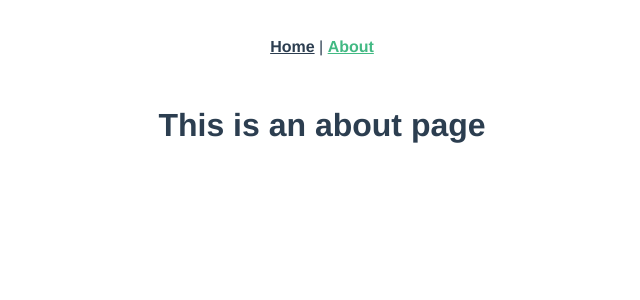
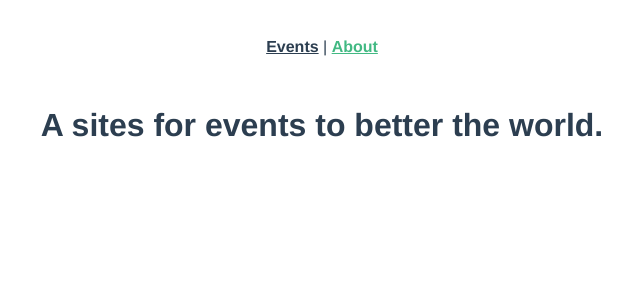
Before and after one commit to marnelfr/vuejs, a Vue app: page /about in a window 1280 px wide. Shown: the top 300 px of the page, without its empty margins (318-958 px from the left). Built offline with nearby package versions, Linux system fonts and the light colour scheme.

Commit message:
Essentiel of vue routing

```diff
--- a/src/App.vue
+++ b/src/App.vue
@@ -1,9 +1,11 @@
 <template>
-  <div id="nav">
-    <router-link to="/">Home</router-link> |
-    <router-link to="/about">About</router-link>
+  <div>
+    <div id="nav">
+      <router-link to="/">Events</router-link> |
+      <router-link to="/about">About</router-link>
+    </div>
+    <router-view />
   </div>
-  <router-view />
 </template>
 
 <style>
@@ -27,4 +29,8 @@
 #nav a.router-link-exact-active {
   color: #42b983;
 }
+
+h4 {
+  font-size: 20px;
+}
 </style>
--- /dev/null
+++ b/src/components/EventCard.vue
@@ -0,0 +1,33 @@
+<template>
+  <div class="event-card">
+    <span>@{{ event.time }} on {{ event.date }}</span>
+    <h4>{{ event.title }}</h4>
+  </div>
+</template>
+
+<script>
+export default {
+  name: 'EventCard',
+  props: {
+    event: {
+      type: Object,
+      required: true,
+    },
+  },
+}
+</script>
+
+<style scoped>
+.event-card {
+  padding: 20px;
+  width: 250px;
+  cursor: pointer;
+  border: 1px solid #39495c;
+  margin-bottom: 18px;
+}
+
+.event-card:hover {
+  transform: scale(1.01);
+  box-shadow: 0 3px 12px 0 rgba(0, 0, 0, 0.2);
+}
+</style>
--- a/src/components/HelloWorld.vue
+++ /dev/null
@@ -1,130 +0,0 @@
-<template>
-  <div class="hello">
-    <h1>{{ msg }}</h1>
-    <p>
-      For a guide and recipes on how to configure / customize this project,<br />
-      check out the
-      <a href="https://cli.vuejs.org" target="_blank" rel="noopener"
-        >vue-cli documentation</a
-      >.
-    </p>
-    <h3>Installed CLI Plugins</h3>
-    <ul>
-      <li>
-        <a
-          href="https://github.com/vuejs/vue-cli/tree/dev/packages/%40vue/cli-plugin-babel"
-          target="_blank"
-          rel="noopener"
-          >babel</a
-        >
-      </li>
-      <li>
-        <a
-          href="https://github.com/vuejs/vue-cli/tree/dev/packages/%40vue/cli-plugin-router"
-          target="_blank"
-          rel="noopener"
-          >router</a
-        >
-      </li>
-      <li>
-        <a
-          href="https://github.com/vuejs/vue-cli/tree/dev/packages/%40vue/cli-plugin-vuex"
-          target="_blank"
-          rel="noopener"
-          >vuex</a
-        >
-      </li>
-      <li>
-        <a
-          href="https://github.com/vuejs/vue-cli/tree/dev/packages/%40vue/cli-plugin-eslint"
-          target="_blank"
-          rel="noopener"
-          >eslint</a
-        >
-      </li>
-    </ul>
-    <h3>Essential Links</h3>
-    <ul>
-      <li>
-        <a href="https://vuejs.org" target="_blank" rel="noopener">Core Docs</a>
-      </li>
-      <li>
-        <a href="https://forum.vuejs.org" target="_blank" rel="noopener"
-          >Forum</a
-        >
-      </li>
-      <li>
-        <a href="https://chat.vuejs.org" target="_blank" rel="noopener"
-          >Community Chat</a
-        >
-      </li>
-      <li>
-        <a href="https://twitter.com/vuejs" target="_blank" rel="noopener"
-          >Twitter</a
-        >
-      </li>
-      <li>
-        <a href="https://news.vuejs.org" target="_blank" rel="noopener">News</a>
-      </li>
-    </ul>
-    <h3>Ecosystem</h3>
-    <ul>
-      <li>
-        <a href="https://router.vuejs.org" target="_blank" rel="noopener"
-          >vue-router</a
-        >
-      </li>
-      <li>
-        <a href="https://vuex.vuejs.org" target="_blank" rel="noopener">vuex</a>
-      </li>
-      <li>
-        <a
-          href="https://github.com/vuejs/vue-devtools#vue-devtools"
-          target="_blank"
-          rel="noopener"
-          >vue-devtools</a
-        >
-      </li>
-      <li>
-        <a href="https://vue-loader.vuejs.org" target="_blank" rel="noopener"
-          >vue-loader</a
-        >
-      </li>
-      <li>
-        <a
-          href="https://github.com/vuejs/awesome-vue"
-          target="_blank"
-          rel="noopener"
-          >awesome-vue</a
-        >
-      </li>
-    </ul>
-  </div>
-</template>
-
-<script>
-export default {
-  name: "HelloWorld",
-  props: {
-    msg: String,
-  },
-};
-</script>
-
-<!-- Add "scoped" attribute to limit CSS to this component only -->
-<style scoped>
-h3 {
-  margin: 40px 0 0;
-}
-ul {
-  list-style-type: none;
-  padding: 0;
-}
-li {
-  display: inline-block;
-  margin: 0 10px;
-}
-a {
-  color: #42b983;
-}
-</style>
--- a/src/router/index.js
+++ b/src/router/index.js
@@ -1,26 +1,26 @@
-import { createRouter, createWebHistory } from "vue-router";
-import Home from "../views/Home.vue";
+import { createRouter, createWebHistory } from 'vue-router'
+import EventList from '@/views/EventList.vue'
 
 const routes = [
   {
-    path: "/",
-    name: "Home",
-    component: Home,
+    path: '/',
+    name: 'EventList',
+    component: EventList,
   },
   {
-    path: "/about",
-    name: "About",
+    path: '/about',
+    name: 'About',
     // route level code-splitting
     // this generates a separate chunk (about.[hash].js) for this route
     // which is lazy-loaded when the route is visited.
     component: () =>
-      import(/* webpackChunkName: "about" */ "../views/About.vue"),
+      import(/* webpackChunkName: "about" */ '@/views/About.vue'),
   },
-];
+]
 
 const router = createRouter({
   history: createWebHistory(process.env.BASE_URL),
   routes,
-});
+})
 
-export default router;
+export default router
--- a/src/views/About.vue
+++ b/src/views/About.vue
@@ -1,5 +1,5 @@
 <template>
   <div class="about">
-    <h1>This is an about page</h1>
+    <h1>A sites for events to better the world.</h1>
   </div>
 </template>
--- /dev/null
+++ b/src/views/EventList.vue
@@ -0,0 +1,68 @@
+<template>
+  <div>
+    <h1>Events list</h1>
+    <div class="events">
+      <EventCard v-for="event in events" :key="event.id" :event="event" />
+    </div>
+  </div>
+</template>
+
+<script>
+// @ is an alias to /src
+import EventCard from '@/components/EventCard.vue'
+
+export default {
+  name: 'EventList',
+  components: {
+    EventCard,
+  },
+  data() {
+    return {
+      events: [
+        {
+          id: 54654,
+          category: 'animal',
+          title: 'Cat Adoption',
+          description: 'Portez ce vieux whisky au juge blond qui fume',
+          location: 'Meow Town',
+          date: 'January 28, 2022',
+          time: '12:00',
+          petsAllowed: true,
+          organizer: 'Nel Gnac',
+        },
+        {
+          id: 54655,
+          category: 'technologie',
+          title: 'New serveur released',
+          description: 'Anything that cost you your peace is too expensive',
+          location: 'New York',
+          date: 'February 02, 2022',
+          time: '10:00',
+          petsAllowed: true,
+          organizer: 'Mar Gnac',
+        },
+        {
+          id: 54656,
+          category: 'science',
+          title: 'New Maths',
+          description:
+            'Une patience infinie produit toujours des résultats immédiats',
+          location: 'Chine',
+          date: 'November 28, 2022',
+          time: '14:00',
+          petsAllowed: true,
+          organizer: 'Nel Gnac',
+        },
+      ],
+    }
+  },
+}
+</script>
+
+<style scoped>
+.events {
+  display: flex;
+  flex-direction: column;
+  align-items: center;
+}
+</style>
--- a/src/views/Home.vue
+++ /dev/null
@@ -1,18 +0,0 @@
-<template>
-  <div class="home">
-    <img alt="Vue logo" src="../assets/logo.png" />
-    <HelloWorld msg="Welcome to Your Vue.js App" />
-  </div>
-</template>
-
-<script>
-// @ is an alias to /src
-import HelloWorld from "@/components/HelloWorld.vue";
-
-export default {
-  name: "Home",
-  components: {
-    HelloWorld,
-  },
-};
-</script>
```
Also changed, not shown: 1 other file (tests, documents, lock files or other folders).
